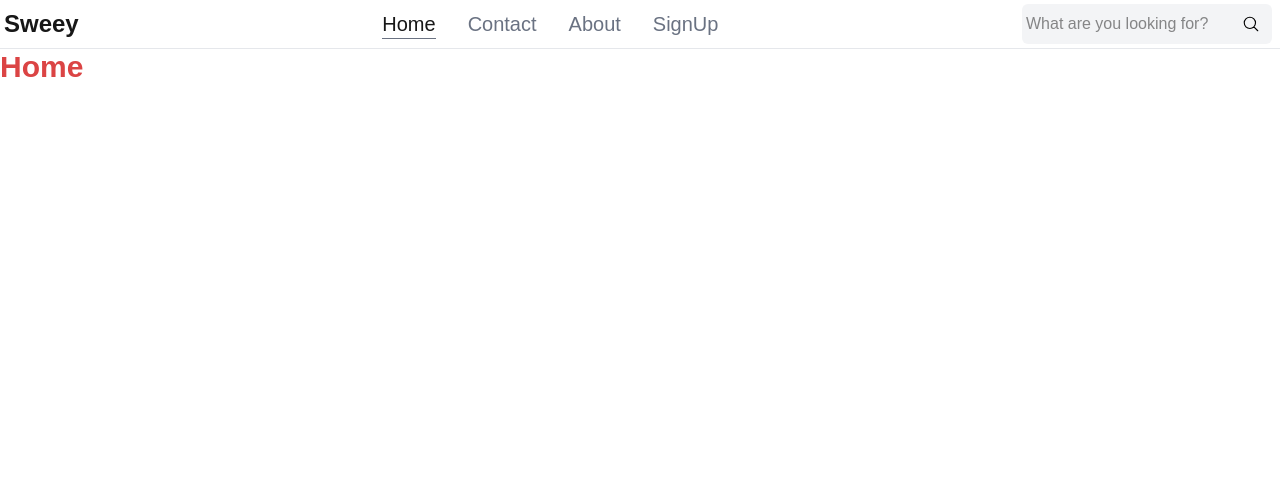
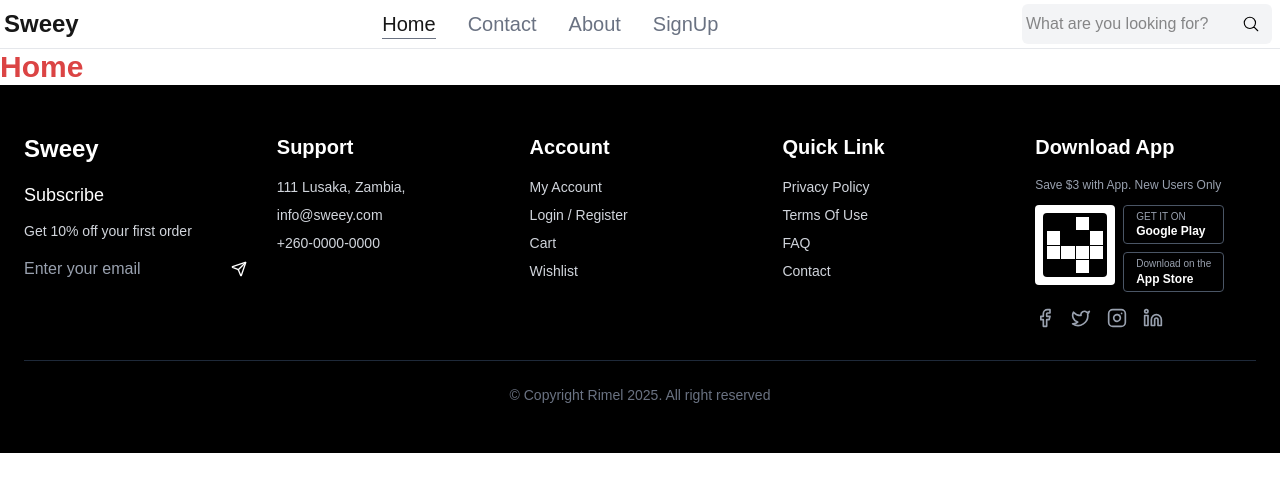
Before and after one commit to bandadismas/sweey, a Next.js app: page / in a window 1280 px wide. Shown: the top 492 px of the page. Built offline with nearby package versions, Linux system fonts and the light colour scheme; no server answers.

Commit message:
Add footer

```diff
--- a/app/layout.tsx
+++ b/app/layout.tsx
@@ -2,6 +2,8 @@ import type { Metadata } from "next";
 import { Geist, Geist_Mono } from "next/font/google";
 import "./globals.css";
 import Navbar from "@/app/ui/navbar/navbar";
+import Footer from "@/app/ui/footer";
+
 
 const geistSans = Geist({
   variable: "--font-geist-sans",
@@ -30,6 +32,7 @@ export default function RootLayout({
       >
         <Navbar />
         {children}
+        <Footer />
       </body>
     </html>
   );
--- /dev/null
+++ b/app/ui/footer.tsx
@@ -0,0 +1,143 @@
+import Link from "next/link"
+// import { Input } from "@/components/ui/input"
+// import { Button } from "@/components/ui/button"
+import { Facebook, Twitter, Instagram, Linkedin, Send } from "lucide-react"
+
+export default function Footer() {
+  return (
+    <footer className="bg-black text-white py-12 px-4 md:px-6">
+      <div className="container mx-auto">
+        <div className="grid grid-cols-1 md:grid-cols-2 lg:grid-cols-5 gap-8 mb-8">
+          {/* Exclusive Section */}
+          <div className="lg:col-span-1">
+            <Link href={'/'}><h3 className="text-2xl font-semibold mb-4">Sweey</h3></Link>
+            <h4 className="text-lg mb-3">Subscribe</h4>
+            <p className="text-sm text-gray-300 mb-4">Get 10% off your first order</p>
+            <div className="flex">
+              <input
+                type="email"
+                placeholder="Enter your email"
+                className="bg-transparent border-white text-white placeholder:text-gray-400 rounded-r-none"
+              />
+              <button
+                // size="icon"
+                className="bg-transparent hover:bg-white hover:text-black rounded-l-none"
+              >
+                <Send className="h-4 w-4" />
+              </button>
+            </div>
+          </div>
+
+          {/* Support Section */}
+          <div className="lg:col-span-1">
+            <h3 className="text-xl font-semibold mb-4">Support</h3>
+            <div className="space-y-2 text-sm text-gray-300">
+              <p>111 Lusaka, Zambia,</p>
+              {/* <p>DH 1515, Bangladesh.</p> */}
+              <p>info@sweey.com</p>
+              <p>+260-0000-0000</p>
+            </div>
+          </div>
+
+          {/* Account Section */}
+          <div className="lg:col-span-1">
+            <h3 className="text-xl font-semibold mb-4">Account</h3>
+            <nav className="space-y-2">
+              <Link href="/user/account" className="block text-sm text-gray-300 hover:text-white transition-colors">
+                My Account
+              </Link>
+              <Link href="/user/login" className="block text-sm text-gray-300 hover:text-white transition-colors">
+                Login / Register
+              </Link>
+              <Link href="/cart" className="block text-sm text-gray-300 hover:text-white transition-colors">
+                Cart
+              </Link>
+              <Link href="/wishlist" className="block text-sm text-gray-300 hover:text-white transition-colors">
+                Wishlist
+              </Link>
+            </nav>
+          </div>
+
+          {/* Quick Link Section */}
+          <div className="lg:col-span-1">
+            <h3 className="text-xl font-semibold mb-4">Quick Link</h3>
+            <nav className="space-y-2">
+              <Link href="#" className="block text-sm text-gray-300 hover:text-white transition-colors">
+                Privacy Policy
+              </Link>
+              <Link href="#" className="block text-sm text-gray-300 hover:text-white transition-colors">
+                Terms Of Use
+              </Link>
+              <Link href="#" className="block text-sm text-gray-300 hover:text-white transition-colors">
+                FAQ
+              </Link>
+              <Link href="/contact" className="block text-sm text-gray-300 hover:text-white transition-colors">
+                Contact
+              </Link>
+            </nav>
+          </div>
+
+          {/* Download App Section */}
+          <div className="lg:col-span-1">
+            <h3 className="text-xl font-semibold mb-4">Download App</h3>
+            <p className="text-xs text-gray-400 mb-3">Save $3 with App. New Users Only</p>
+
+            <div className="flex gap-2 mb-4">
+              {/* QR Code placeholder */}
+              <div className="w-20 h-20 bg-white rounded flex items-center justify-center">
+                <div className="w-16 h-16 bg-black rounded grid grid-cols-4 gap-px p-1">
+                  {Array.from({ length: 16 }).map((_, i) => (
+                    <div key={i} className={`bg-white ${Math.random() > 0.5 ? "opacity-100" : "opacity-0"}`} />
+                  ))}
+                </div>
+              </div>
+
+              <div className="flex flex-col gap-2">
+                {/* Google Play Store */}
+                <Link href="#" className="block">
+                  <div className="bg-black border border-gray-600 rounded px-3 py-1 flex items-center gap-2 hover:bg-gray-900 transition-colors">
+                    <div className="text-xs">
+                      <div className="text-gray-400 text-[10px]">GET IT ON</div>
+                      <div className="text-white font-semibold">Google Play</div>
+                    </div>
+                  </div>
+                </Link>
+
+                {/* App Store */}
+                <Link href="#" className="block">
+                  <div className="bg-black border border-gray-600 rounded px-3 py-1 flex items-center gap-2 hover:bg-gray-900 transition-colors">
+                    <div className="text-xs">
+                      <div className="text-gray-400 text-[10px]">Download on the</div>
+                      <div className="text-white font-semibold">App Store</div>
+                    </div>
+                  </div>
+                </Link>
+              </div>
+            </div>
+
+            {/* Social Media Icons */}
+            <div className="flex gap-4">
+              <Link href="#" className="text-gray-400 hover:text-white transition-colors">
+                <Facebook className="h-5 w-5" />
+              </Link>
+              <Link href="#" className="text-gray-400 hover:text-white transition-colors">
+                <Twitter className="h-5 w-5" />
+              </Link>
+              <Link href="#" className="text-gray-400 hover:text-white transition-colors">
+                <Instagram className="h-5 w-5" />
+              </Link>
+              <Link href="#" className="text-gray-400 hover:text-white transition-colors">
+                <Linkedin className="h-5 w-5" />
+              </Link>
+            </div>
+          </div>
+        </div>
+
+        {/* Copyright */}
+        <div className="border-t border-gray-800 pt-6">
+          <p className="text-center text-sm text-gray-500">© Copyright Rimel {new Date().getFullYear()}. All right reserved</p>
+        </div>
+      </div>
+    </footer>
+  )
+}
```
